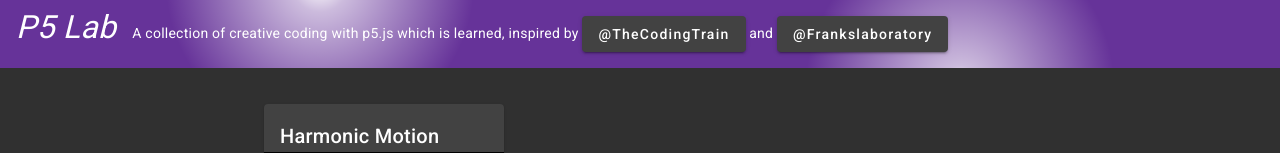
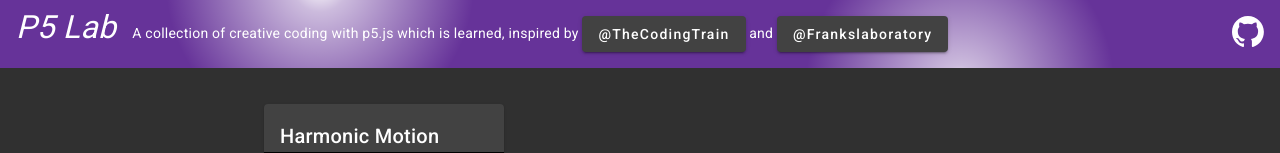
Before and after one commit to LKL2017/P5Lab, an Angular app: page /#/gallery/home in a window 1280 px wide. Shown: the top 153 px of the page. Built offline with nearby package versions, Linux system fonts and the light colour scheme.

Commit message:
chore: add github link

```diff
--- a/src/app/app.component.html
+++ b/src/app/app.component.html
@@ -6,6 +6,9 @@
     and
     <a mat-raised-button href="https://www.youtube.com/@Frankslaboratory" target="_blank">{{ '@Frankslaboratory' }}</a>
   </span>
+  <a class="app-header-icon" href="https://github.com/LKL2017/P5Lab" target="_blank">
+    <img src="assets/images/github-mark-white.svg"  alt="github-icon">
+  </a>
   </div>
   <div class="app-content">
     <router-outlet></router-outlet>
--- a/src/app/app.component.scss
+++ b/src/app/app.component.scss
@@ -23,6 +23,16 @@
   .description {
     //font-size: 0.5rem;
   }
+
+  .app-header-icon {
+    position: absolute;
+    right: 1rem;
+    vertical-align: middle;
+
+    > img {
+      width: 32px;
+    }
+  }
 }
 
 .app-content {
```
Also changed, not shown: src/assets/images/github-mark-white.svg (added).
